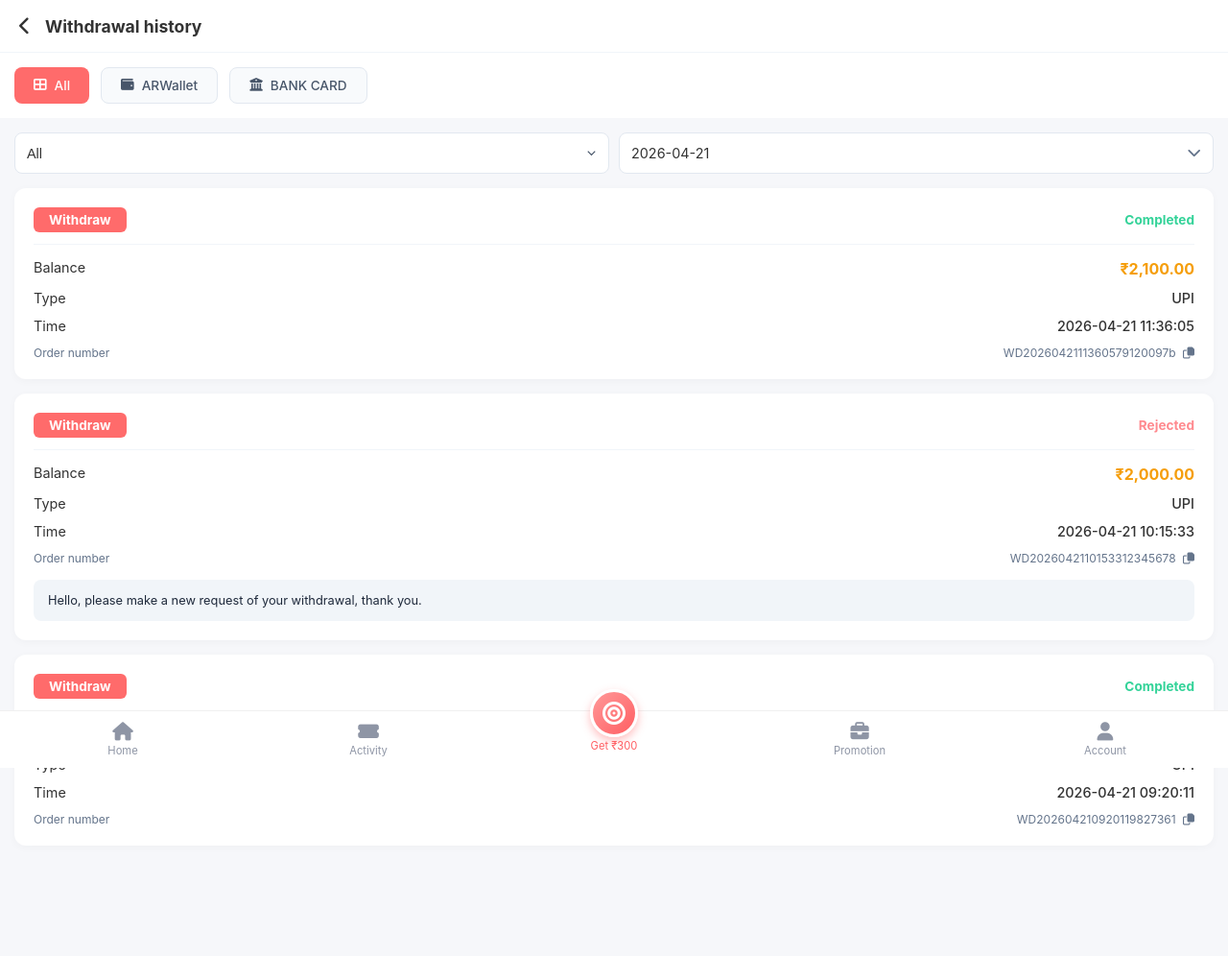
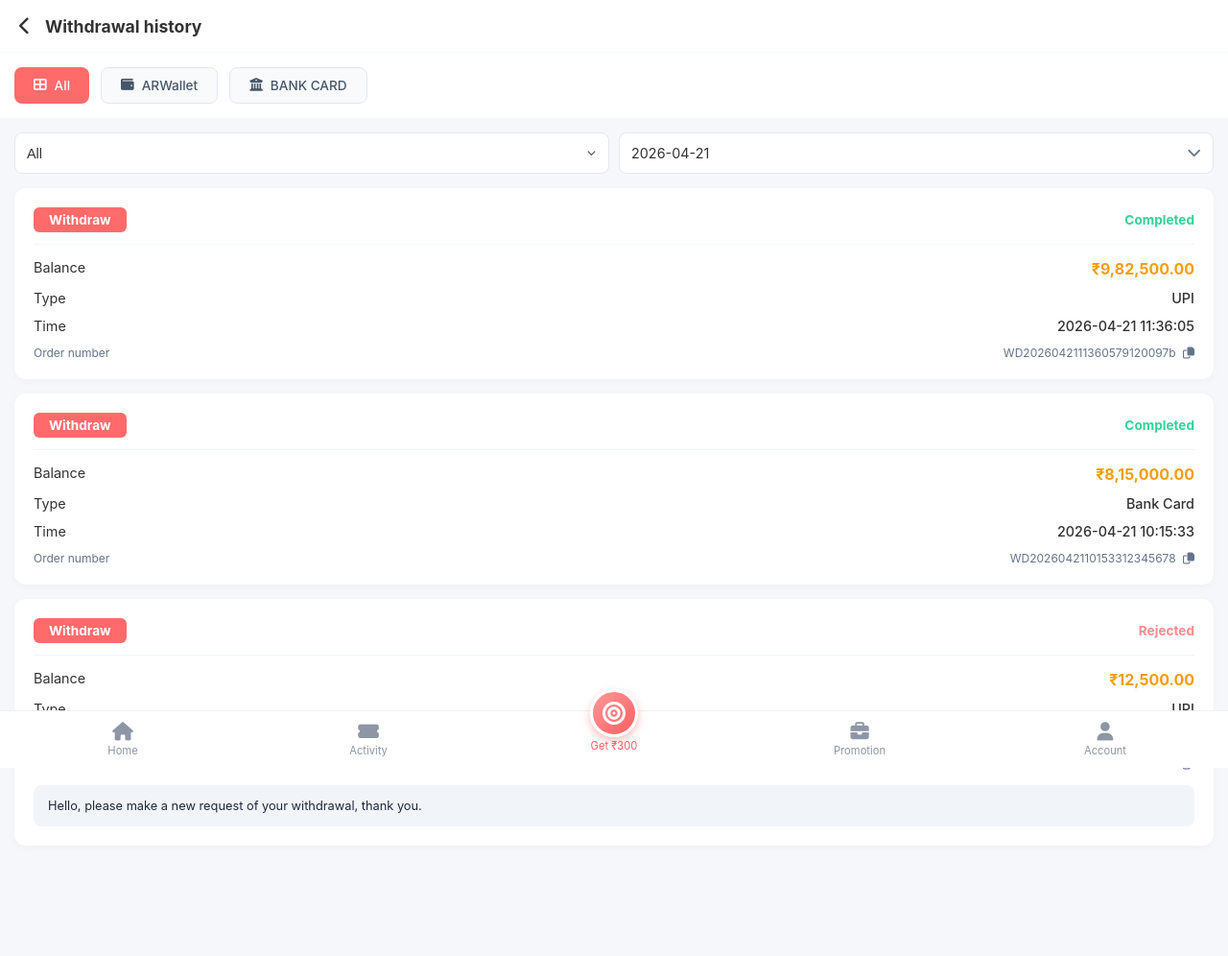
Before and after one commit to sandeepkumar9760/DG-Club.Shop, a Django app: page /withdraw-history/ in a window 1280 px wide. Shown: the whole page at 96% size. Run offline with Django 5.2, Linux system fonts and the light colour scheme; the visitor is signed in with stand-in values (Sample User, id 1).

Commit message:
Scale up withdrawal history amounts to high-volume values (₹450k-₹985k)

```diff
--- a/templates/withdraw_history.html
+++ b/templates/withdraw_history.html
@@ -208,30 +208,30 @@
     const colMonth = document.getElementById('colMonth');
     const colDay = document.getElementById('colDay');
 
-    // Mock Data Store - 12+ Realistic Records with Status Support
+    // Mock Data Store - High-Volume Realistic Records
     const specificData = {
         "2026-04-21": [
-            { amount: 2100.00, type: "UPI", time: "2026-04-21 11:36:05", order: "WD2026042111360579120097b", status: "Completed" },
-            { amount: 2000.00, type: "UPI", time: "2026-04-21 10:15:33", order: "WD2026042110153312345678", status: "Rejected", remarks: "Hello, please make a new request of your withdrawal, thank you." },
-            { amount: 800.00, type: "UPI", time: "2026-04-21 09:20:11", order: "WD202604210920119827361", status: "Completed" }
+            { amount: 982500.00, type: "UPI", time: "2026-04-21 11:36:05", order: "WD2026042111360579120097b", status: "Completed" },
+            { amount: 815000.00, type: "Bank Card", time: "2026-04-21 10:15:33", order: "WD2026042110153312345678", status: "Completed" },
+            { amount: 12500.00, type: "UPI", time: "2026-04-21 09:20:11", order: "WD202604210920119827361", status: "Rejected", remarks: "Hello, please make a new request of your withdrawal, thank you." }
         ],
         "2026-04-20": [
-            { amount: 483600.00, type: "USDT", time: "2026-04-20 12:42:28", order: "WD202604201242289048563", status: "Completed" },
-            { amount: 312000.00, type: "Bank", time: "2026-04-20 10:15:33", order: "WD2026042010153312345678", status: "Completed" }
+            { amount: 740200.00, type: "ARWallet", time: "2026-04-20 12:42:28", order: "WD202604201242289048563", status: "Completed" },
+            { amount: 512000.00, type: "Bank Card", time: "2026-04-20 10:15:33", order: "WD2026042010153312345678", status: "Completed" }
         ],
         "2026-04-19": [
-            { amount: 342335.00, type: "Bank", time: "2026-04-19 13:36:54", order: "WD202604191336541297118", status: "Completed" },
+            { amount: 842335.00, type: "Bank Card", time: "2026-04-19 13:36:54", order: "WD202604191336541297118", status: "Completed" },
             { amount: 25000.00, type: "UPI", time: "2026-04-19 11:15:00", order: "WD202604191115009988776", status: "Rejected", remarks: "Bank server issue. Please try again after 2 hours." }
         ],
         "2026-04-18": [
             { amount: 540890.00, type: "USDT", time: "2026-04-18 12:54:54", order: "WD202604181254547487020", status: "Completed" },
-            { amount: 15600.00, type: "UPI", time: "2026-04-18 08:44:12", order: "WD202604180844123344556", status: "Completed" }
+            { amount: 915600.00, type: "BANK CARD", time: "2026-04-18 08:44:12", order: "WD202604180844123344556", status: "Completed" }
         ],
         "2026-04-17": [
-            { amount: 139450.00, type: "USDT", time: "2026-04-17 10:15:33", order: "WD202604171015331234567", status: "Completed" }
+            { amount: 739450.00, type: "ARWallet", time: "2026-04-17 10:15:33", order: "WD202604171015331234567", status: "Completed" }
         ],
         "2026-04-16": [
-            { amount: 845000.00, type: "Bank", time: "2026-04-16 11:20:44", order: "WD202604161120445566778", status: "Completed" },
+            { amount: 845000.00, type: "Bank Card", time: "2026-04-16 11:20:44", order: "WD202604161120445566778", status: "Completed" },
             { amount: 3000.00, type: "UPI", time: "2026-04-16 09:30:11", order: "WD202604160930119827361", status: "Rejected", remarks: "Incorrect account details provided." }
         ],
         "2026-04-15": [
```
